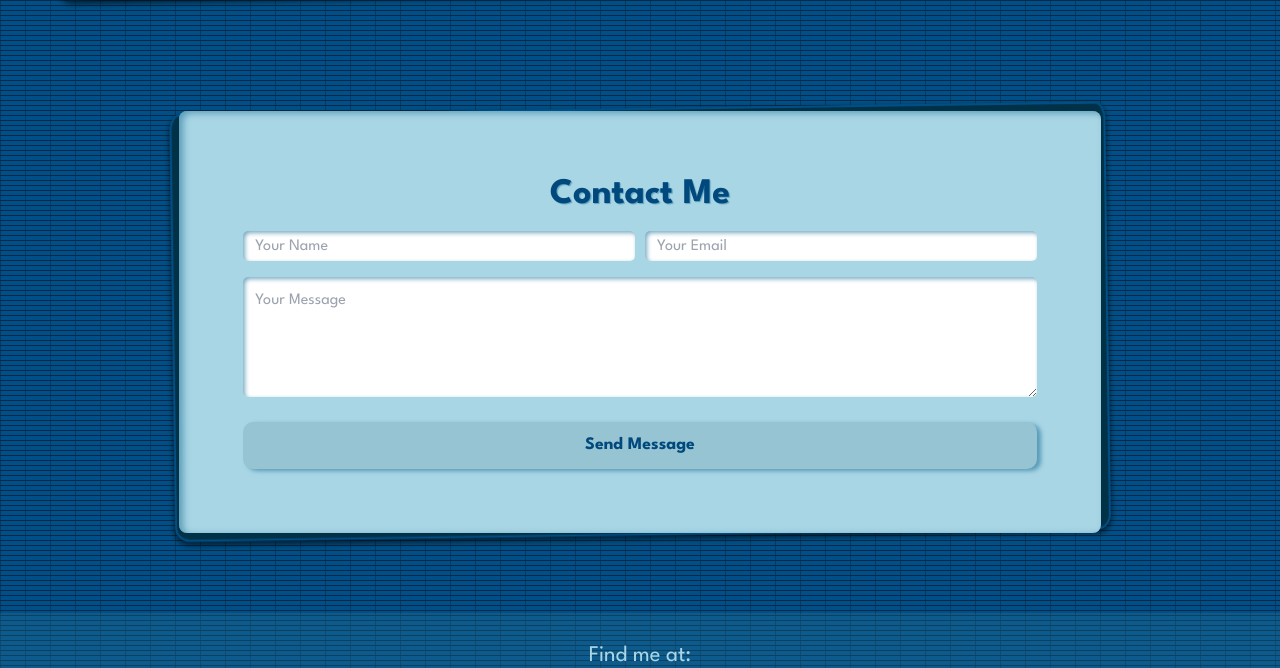
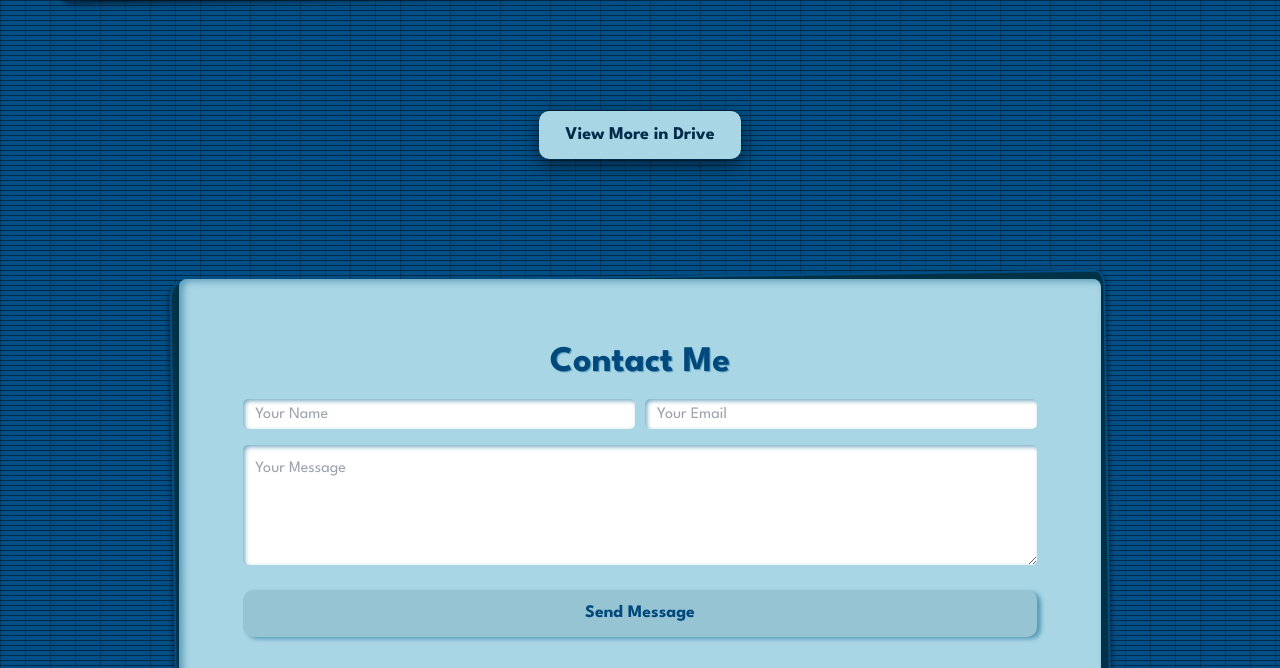
Before and after one commit to sau-mili/portfolio-saumili, a website: page src/index.html in a window 1280 px wide. Shown: the part 3045-3713 px from the top of the page. Drawn offline with nearby package versions, Linux system fonts and the light colour scheme; a web font is replaced by a local one.

Commit message:
Update index.html

```diff
--- a/src/index.html
+++ b/src/index.html
@@ -257,7 +257,9 @@
         </div>
     </div>
 </section>
-
+<section id="viewmore" class=" w-full py-10 px-8 md:px-16 flex justify-center">
+    <a href="https://drive.google.com/drive/folders/1k1pjNDHIVLbGHeMXokSsxZPPytPsCn45?usp=sharing"><button class="explore-btn px-6 py-2  text-lg transition">View More in Drive</button></a>
+</section>
 
 
  <!-- contact section  -->
```
